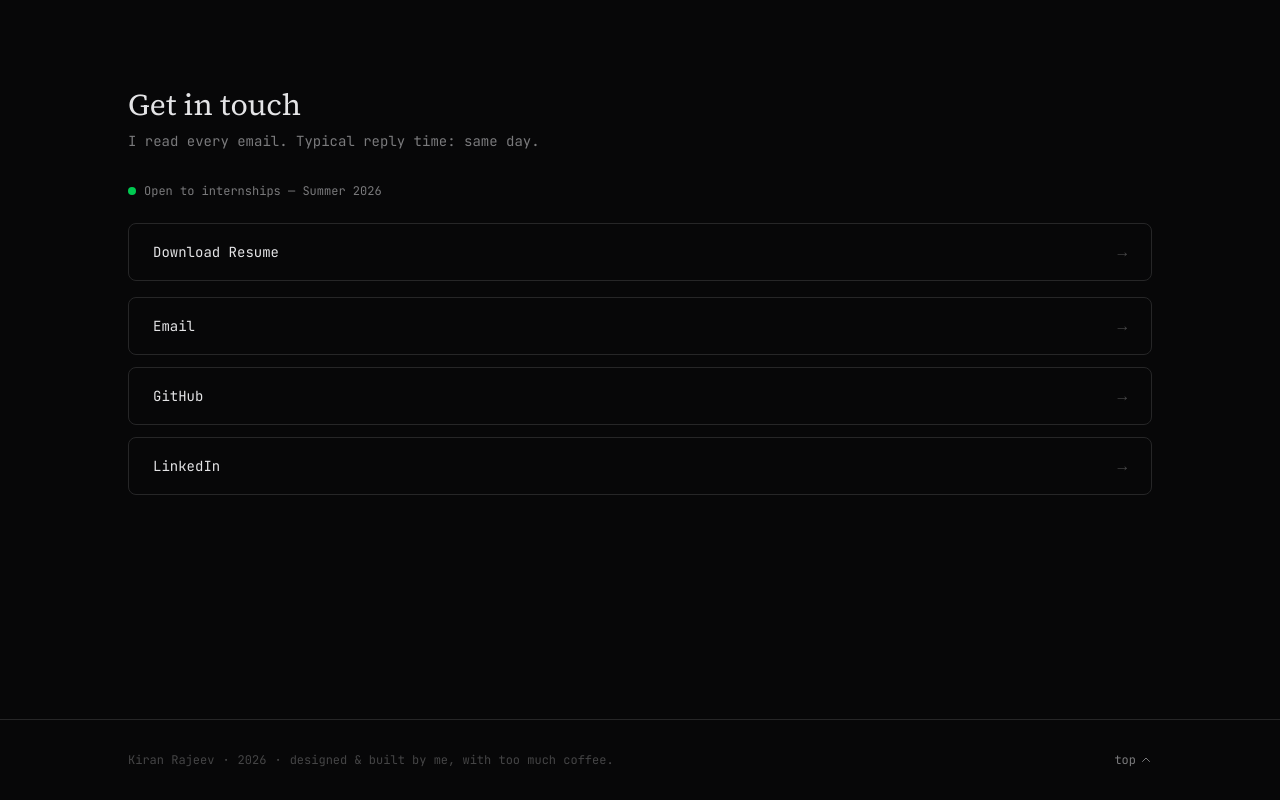
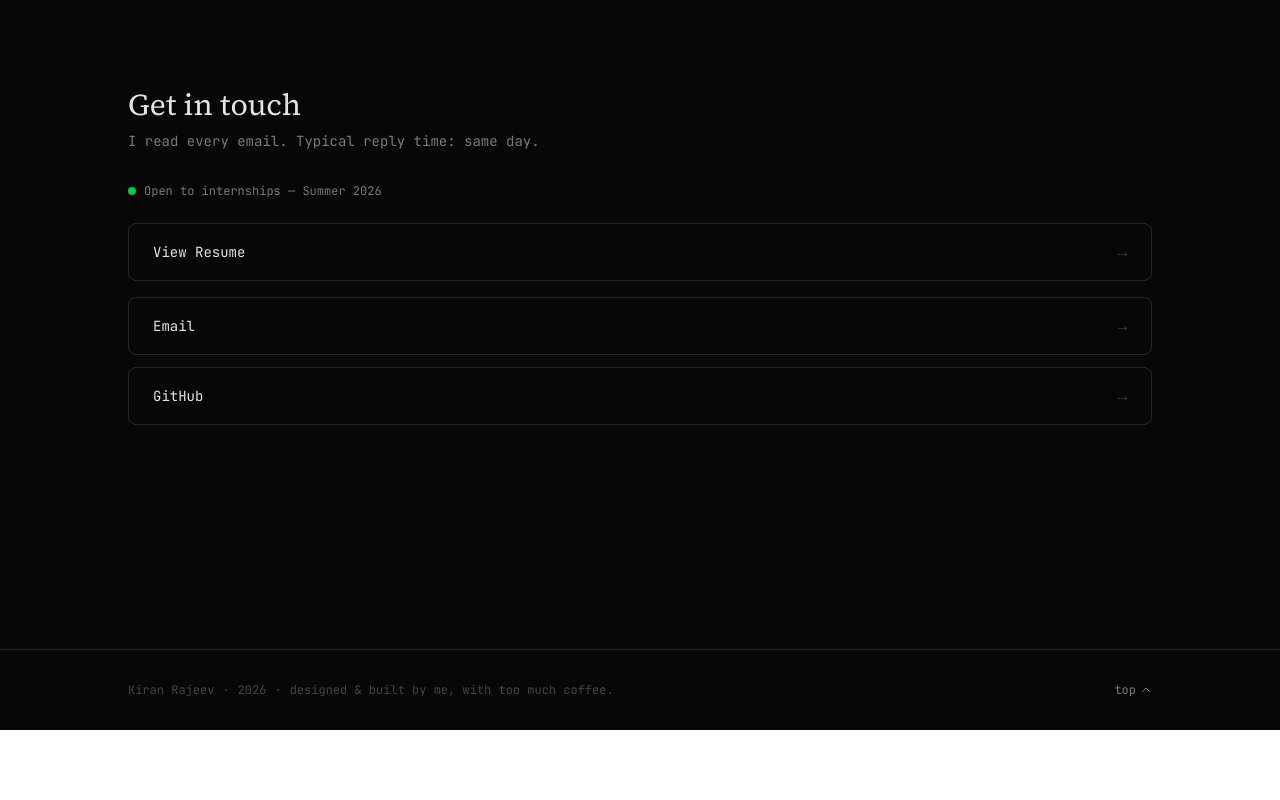
Before and after one commit to KiranRajeev-KV/KiranRajeev-KV.github.io, a React (Vite) app: page / in a window 1280 px wide. Shown: the part 1979-2779 px from the top of the page. After the commit the page ends 2709 px from the top, so only its background shows below. Built offline with nearby package versions, Linux system fonts and the light colour scheme.

Commit message:
fix(contact): update resume button, remove LinkedIn, reveal email on click
- Change 'Download Resume' to 'View Resume' with 'Coming soon' toast
- Remove LinkedIn link
- Email click reveals address and copies to clipboard

```diff
--- a/src/components/contact-section.tsx
+++ b/src/components/contact-section.tsx
@@ -1,3 +1,4 @@
+import { useState } from 'react'
 import { motion } from 'motion/react'
 import { useToast } from './toast'
 import { Section } from './section'
@@ -5,16 +6,23 @@ import { Section } from './section'
 const links = [
   { label: 'Email', href: 'mailto:kiranrajeevkv@gmail.com', value: 'kiranrajeevkv@gmail.com' },
   { label: 'GitHub', href: 'https://github.com/KiranRajeev-KV', value: null },
-  { label: 'LinkedIn', href: 'https://linkedin.com', value: null },
 ]
 
 const resumeUrl = '#'
 
 export function ContactSection() {
   const { showToast } = useToast()
+  const [emailRevealed, setEmailRevealed] = useState(false)
 
-  const copyEmail = async () => {
+  const handleResumeClick = (e: React.MouseEvent) => {
+    e.preventDefault()
+    showToast('Coming soon')
+  }
+
+  const handleEmailClick = async (e: React.MouseEvent) => {
+    e.preventDefault()
     await navigator.clipboard.writeText('kiranrajeevkv@gmail.com')
+    setEmailRevealed(true)
     showToast('Email copied ✓')
   }
 
@@ -38,12 +46,13 @@ export function ContactSection() {
             href={resumeUrl}
             target="_blank"
             rel="noopener noreferrer"
+            onClick={handleResumeClick}
             initial={{ opacity: 0, x: -10 }}
             whileInView={{ opacity: 1, x: 0 }}
             viewport={{ once: true }}
             className="group mb-4 flex items-center justify-between rounded-lg border border-border px-6 py-4 transition-colors hover:border-fg-subtle hover:bg-bg-subtle"
           >
-            <span className="font-mono text-sm text-fg">Download Resume</span>
+            <span className="font-mono text-sm text-fg">View Resume</span>
             <motion.span
               className="font-mono text-fg-subtle"
               whileHover={{ x: 4 }}
@@ -62,17 +71,12 @@ export function ContactSection() {
                 whileInView={{ opacity: 1, x: 0 }}
                 viewport={{ once: true }}
                 transition={{ delay: i * 0.05 }}
-                onClick={
-                  link.value
-                    ? (e) => {
-                        e.preventDefault()
-                        copyEmail()
-                      }
-                    : undefined
-                }
+                onClick={link.value ? handleEmailClick : undefined}
                 className="group flex items-center justify-between rounded-lg border border-border px-6 py-4 transition-colors hover:border-fg-subtle hover:bg-bg-subtle"
               >
-                <span className="font-mono text-sm text-fg">{link.label}</span>
+                <span className="font-mono text-sm text-fg">
+                  {link.value && emailRevealed ? link.value : link.label}
+                </span>
                 <motion.span
                   className="font-mono text-fg-subtle"
                   whileHover={{ x: 4 }}
```
